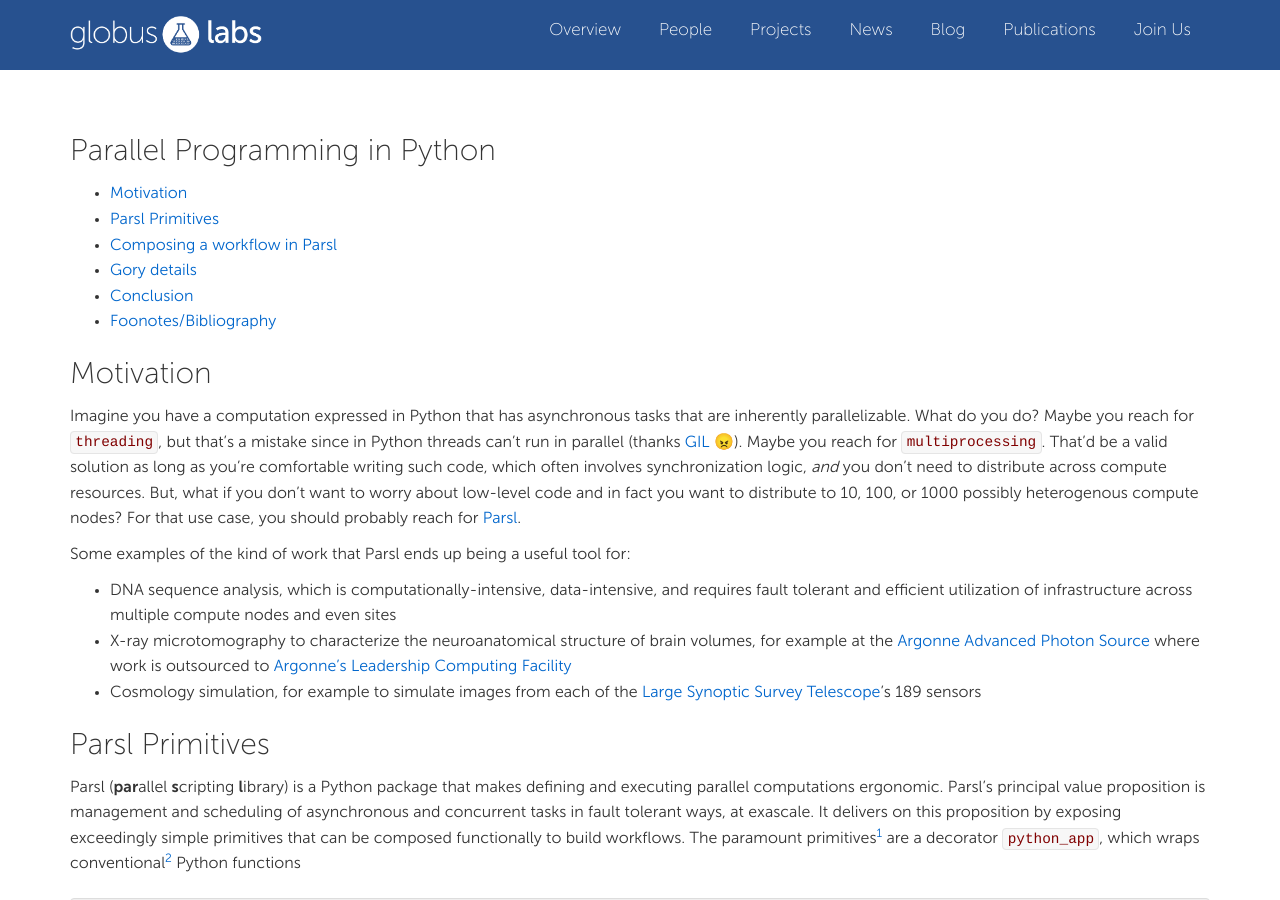
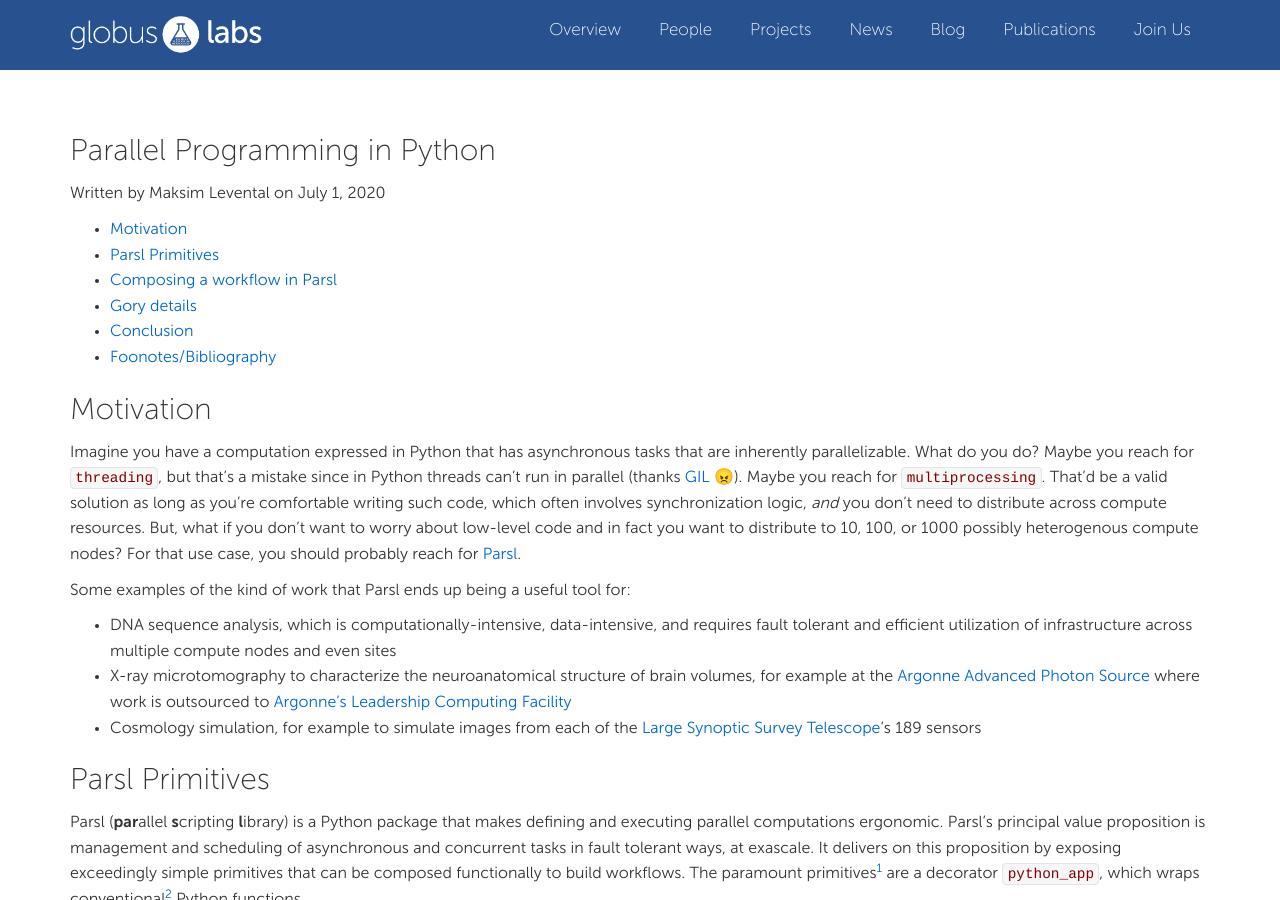
Before and after one commit to miketynes/globus-labs.github.io, a Jekyll site: the page built from _blog/2020-07-01-Parsl.md, in a window 1280 px wide and 900 px high. Built offline with Jekyll 4.4.1, drawn with Linux system fonts in a browser that asks for light colours; nearby versions of some CDN libraries; formulas are drawn with MathJax 3; comment, search, counter and statistics services are not loaded; some of the changed text lies outside the part shown.

```diff
--- a/_layouts/blog.html
+++ b/_layouts/blog.html
@@ -19,12 +19,13 @@
 <article class="blog">
   <h1>{{ page.title }}</h1>
 
+  <div class="date">
+    Written by {{ page.author }} on {{ page.date | date: "%B %e, %Y" }}
+  </div>
+  <p></p><p></p>
   <div class="entry">
     {% include toc.html html=content %}
     {{ content }}
   </div>
 
-  <div class="date">
-    Written by {{ page.author }} on {{ page.date | date: "%B %e, %Y" }}
-  </div>
 </article>
```
Also changed, not shown: 14 other files.
